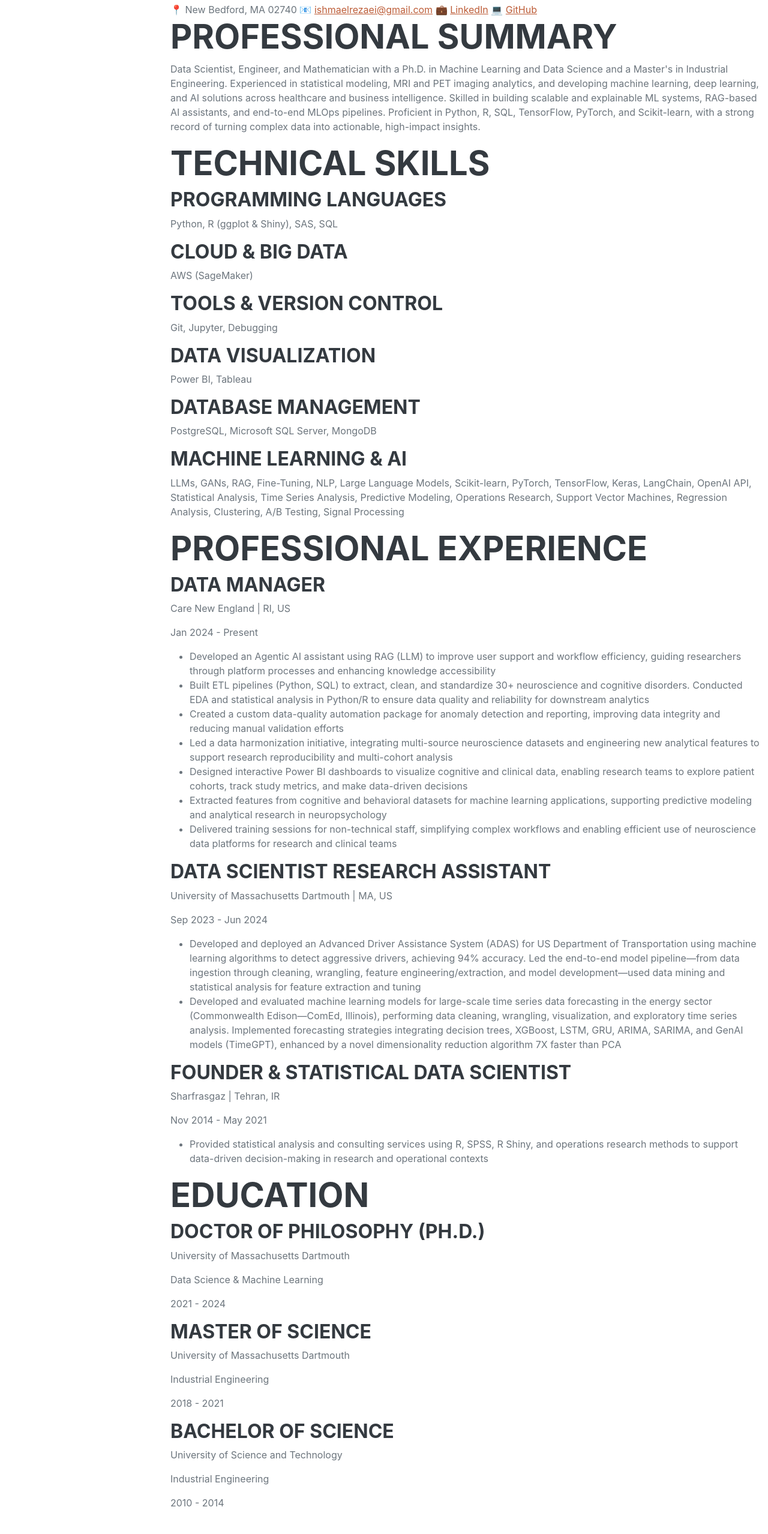
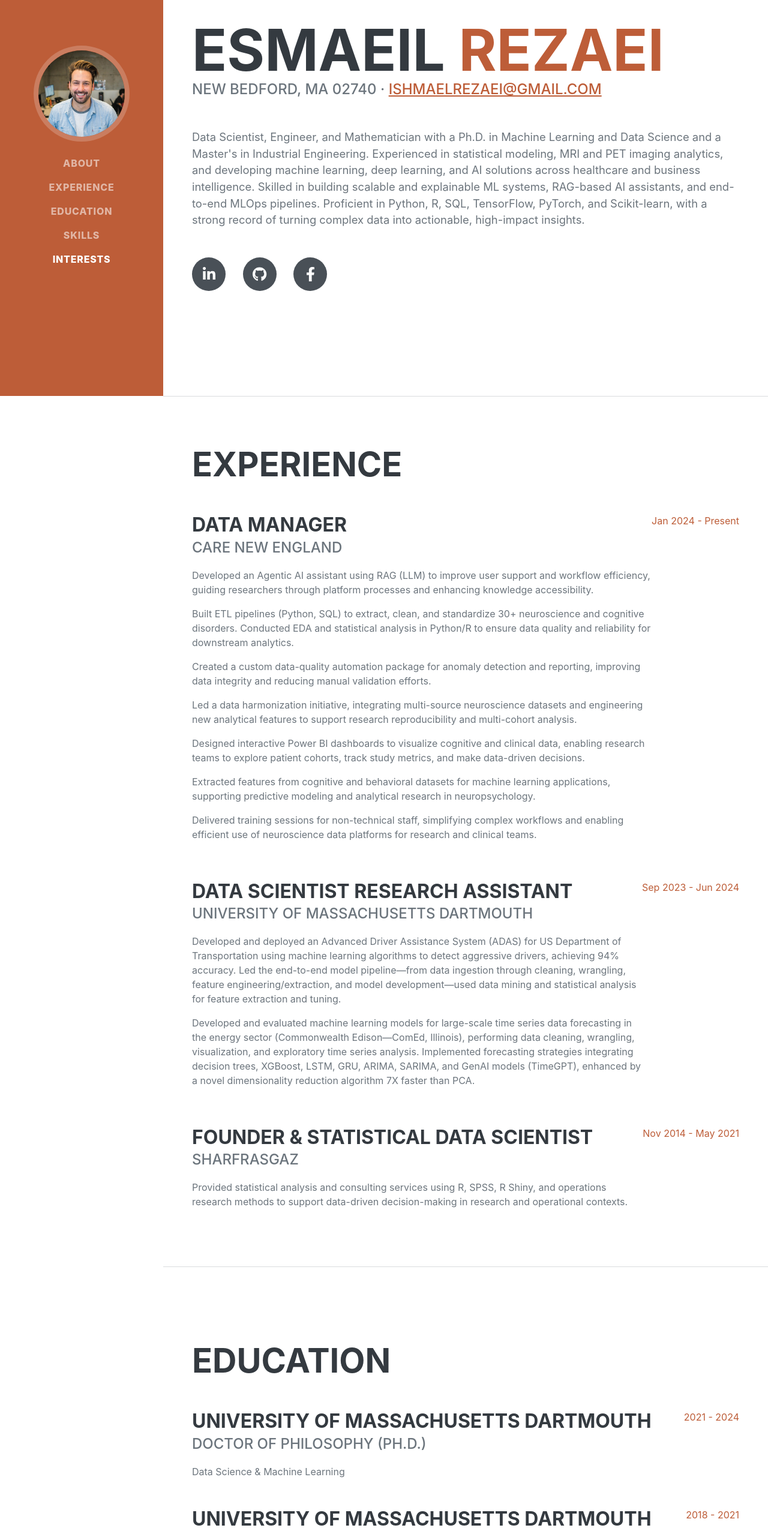
Before and after one commit to esmaeil-rezaei/esmaeil-rezaei.github.io, a plain HTML site: page index.html in a window 1280 px wide. Shown: the part 140-2697 px from the top of the page at 60% size. Before the commit the page ends 2673 px from the top, so only its background shows below. Drawn offline with nearby package versions, Linux system fonts and the light colour scheme; a web font is replaced by a local one.

Commit message:
Refactor index.html structure and improve metadata
Updated the head section with new meta tags and links, improved the structure of the body, and added navigation and content sections.

```diff
--- a/index.html
+++ b/index.html
@@ -1,157 +1,167 @@
 <!DOCTYPE html>
 <html lang="en">
     <head>
-    <meta charset="UTF-8">
-    <meta name="viewport" content="width=device-width, initial-scale=1.0">
+        <meta charset="utf-8" />
+        <meta name="viewport" content="width=device-width, initial-scale=1, shrink-to-fit=no" />
+        <meta name="description" content="Resume of Esmaeil Rezaei - Data Scientist, Engineer, and Mathematician" />
+        <meta name="author" content="Esmaeil Rezaei" />
         <title>Esmaeil Rezaei - Resume</title>
-    <link rel="stylesheet" href="css/styles.css">
-    <link href="https://fonts.googleapis.com/css2?family=Inter:wght@300;400;500;600;700&display=swap" rel="stylesheet">
+        <link rel="icon" type="image/x-icon" href="assets/img/favicon.ico" />
+        <!-- Font Awesome icons (free version)-->
+        <script src="https://use.fontawesome.com/releases/v6.3.0/js/all.js" crossorigin="anonymous"></script>
+        <!-- Google fonts-->
+        <link href="https://fonts.googleapis.com/css?family=Saira+Extra+Condensed:500,700" rel="stylesheet" type="text/css" />
+        <link href="https://fonts.googleapis.com/css?family=Muli:400,400i,800,800i" rel="stylesheet" type="text/css" />
+        <!-- Core theme CSS (includes Bootstrap)-->
+        <link href="css/styles.css" rel="stylesheet" />
     </head>
-<body>
-    <div class="container">
-        <!-- Header -->
-        <header class="header">
-            <div class="header-content">
-                <h1 class="name">ESMAEIL REZAEI</h1>
-                <p class="title">Data Scientist | Machine Learning Engineer | Ph.D.</p>
-                <div class="contact-info">
-                    <span>📍 New Bedford, MA 02740</span>
-                    <span>📧 <a href="mailto:ishmaelrezaei@gmail.com">ishmaelrezaei@gmail.com</a></span>
-                    <span>💼 <a href="https://www.linkedin.com/in/esmaeil-rezaei/" target="_blank">LinkedIn</a></span>
-                    <span>💻 <a href="https://github.com/esmaeil-rezaei" target="_blank">GitHub</a></span>
+    <body id="page-top">
+        <!-- Navigation-->
+        <nav class="navbar navbar-expand-lg navbar-dark bg-primary fixed-top" id="sideNav">
+            <a class="navbar-brand js-scroll-trigger" href="#page-top">
+                <span class="d-block d-lg-none">Esmaeil Rezaei</span>
+                <span class="d-none d-lg-block"><img class="img-fluid img-profile rounded-circle mx-auto mb-2" src="assets/img/profile.jpg" alt="..." /></span>
+            </a>
+            <button class="navbar-toggler" type="button" data-bs-toggle="collapse" data-bs-target="#navbarResponsive" aria-controls="navbarResponsive" aria-expanded="false" aria-label="Toggle navigation"><span class="navbar-toggler-icon"></span></button>
+            <div class="collapse navbar-collapse" id="navbarResponsive">
+                <ul class="navbar-nav">
+                    <li class="nav-item"><a class="nav-link js-scroll-trigger" href="#about">About</a></li>
+                    <li class="nav-item"><a class="nav-link js-scroll-trigger" href="#experience">Experience</a></li>
+                    <li class="nav-item"><a class="nav-link js-scroll-trigger" href="#education">Education</a></li>
+                    <li class="nav-item"><a class="nav-link js-scroll-trigger" href="#skills">Skills</a></li>
+                    <li class="nav-item"><a class="nav-link js-scroll-trigger" href="#interests">Interests</a></li>
+                </ul>
             </div>
+        </nav>
+        <!-- Page Content-->
+        <div class="container-fluid p-0">
+            <!-- About-->
+            <section class="resume-section" id="about">
+                <div class="resume-section-content">
+                    <h1 class="mb-0">
+                        Esmaeil
+                        <span class="text-primary">Rezaei</span>
+                    </h1>
+                    <div class="subheading mb-5">
+                        New Bedford, MA 02740 ·
+                        <a href="mailto:ishmaelrezaei@gmail.com">ishmaelrezaei@gmail.com</a>
                     </div>
-        </header>
-
-        <!-- Professional Summary -->
-        <section class="section">
-            <h2 class="section-title">PROFESSIONAL SUMMARY</h2>
-            <p class="summary-text">
-                Data Scientist, Engineer, and Mathematician with a Ph.D. in Machine Learning and Data Science and a Master's in Industrial Engineering. Experienced in statistical modeling, MRI and PET imaging analytics, and developing machine learning, deep learning, and AI solutions across healthcare and business intelligence. Skilled in building scalable and explainable ML systems, RAG-based AI assistants, and end-to-end MLOps pipelines. Proficient in Python, R, SQL, TensorFlow, PyTorch, and Scikit-learn, with a strong record of turning complex data into actionable, high-impact insights.
-            </p>
-        </section>
-
-        <!-- Skills -->
-        <section class="section">
-            <h2 class="section-title">TECHNICAL SKILLS</h2>
-            <div class="skills-grid">
-                <div class="skill-category">
-                    <h3 class="skill-category-title">Programming Languages</h3>
-                    <p>Python, R (ggplot & Shiny), SAS, SQL</p>
-                </div>
-                <div class="skill-category">
-                    <h3 class="skill-category-title">Cloud & Big Data</h3>
-                    <p>AWS (SageMaker)</p>
-                </div>
-                <div class="skill-category">
-                    <h3 class="skill-category-title">Tools & Version Control</h3>
-                    <p>Git, Jupyter, Debugging</p>
-                </div>
-                <div class="skill-category">
-                    <h3 class="skill-category-title">Data Visualization</h3>
-                    <p>Power BI, Tableau</p>
-                </div>
-                <div class="skill-category">
-                    <h3 class="skill-category-title">Database Management</h3>
-                    <p>PostgreSQL, Microsoft SQL Server, MongoDB</p>
-                </div>
-                <div class="skill-category">
-                    <h3 class="skill-category-title">Machine Learning & AI</h3>
-                    <p>LLMs, GANs, RAG, Fine-Tuning, NLP, Large Language Models, Scikit-learn, PyTorch, TensorFlow, Keras, LangChain, OpenAI API, Statistical Analysis, Time Series Analysis, Predictive Modeling, Operations Research, Support Vector Machines, Regression Analysis, Clustering, A/B Testing, Signal Processing</p>
+                    <p class="lead mb-5">Data Scientist, Engineer, and Mathematician with a Ph.D. in Machine Learning and Data Science and a Master's in Industrial Engineering. Experienced in statistical modeling, MRI and PET imaging analytics, and developing machine learning, deep learning, and AI solutions across healthcare and business intelligence. Skilled in building scalable and explainable ML systems, RAG-based AI assistants, and end-to-end MLOps pipelines. Proficient in Python, R, SQL, TensorFlow, PyTorch, and Scikit-learn, with a strong record of turning complex data into actionable, high-impact insights.</p>
+                    <div class="social-icons">
+                        <a class="social-icon" href="https://www.linkedin.com/in/esmaeil-rezaei/"><i class="fab fa-linkedin-in"></i></a>
+                        <a class="social-icon" href="https://github.com/esmaeil-rezaei"><i class="fab fa-github"></i></a>
+                        <a class="social-icon" href="https://www.facebook.com/share/1DqZK83NSU/?mibextid=wwXIfr"><i class="fab fa-facebook-f"></i></a>
                     </div>
                 </div>
             </section>
-
-        <!-- Professional Experience -->
-        <section class="section">
-            <h2 class="section-title">PROFESSIONAL EXPERIENCE</h2>
-
-            <div class="experience-item">
-                <div class="experience-header">
-                    <div>
-                        <h3 class="job-title">Data Manager</h3>
-                        <p class="company">Care New England | RI, US</p>
+            <hr class="m-0" />
+            <!-- Experience-->
+            <section class="resume-section" id="experience">
+                <div class="resume-section-content">
+                    <h2 class="mb-5">Experience</h2>
+                    <div class="d-flex flex-column flex-md-row justify-content-between mb-5">
+                        <div class="flex-grow-1">
+                            <h3 class="mb-0">Data Manager</h3>
+                            <div class="subheading mb-3">Care New England</div>
+                            <p>Developed an Agentic AI assistant using RAG (LLM) to improve user support and workflow efficiency, guiding researchers through platform processes and enhancing knowledge accessibility.</p>
+                            <p>Built ETL pipelines (Python, SQL) to extract, clean, and standardize 30+ neuroscience and cognitive disorders. Conducted EDA and statistical analysis in Python/R to ensure data quality and reliability for downstream analytics.</p>
+                            <p>Created a custom data-quality automation package for anomaly detection and reporting, improving data integrity and reducing manual validation efforts.</p>
+                            <p>Led a data harmonization initiative, integrating multi-source neuroscience datasets and engineering new analytical features to support research reproducibility and multi-cohort analysis.</p>
+                            <p>Designed interactive Power BI dashboards to visualize cognitive and clinical data, enabling research teams to explore patient cohorts, track study metrics, and make data-driven decisions.</p>
+                            <p>Extracted features from cognitive and behavioral datasets for machine learning applications, supporting predictive modeling and analytical research in neuropsychology.</p>
+                            <p>Delivered training sessions for non-technical staff, simplifying complex workflows and enabling efficient use of neuroscience data platforms for research and clinical teams.</p>
                         </div>
-                    <p class="date">Jan 2024 - Present</p>
+                        <div class="flex-shrink-0"><span class="text-primary">Jan 2024 - Present</span></div>
                     </div>
-                <ul class="responsibilities">
-                    <li>Developed an Agentic AI assistant using RAG (LLM) to improve user support and workflow efficiency, guiding researchers through platform processes and enhancing knowledge accessibility</li>
-                    <li>Built ETL pipelines (Python, SQL) to extract, clean, and standardize 30+ neuroscience and cognitive disorders. Conducted EDA and statistical analysis in Python/R to ensure data quality and reliability for downstream analytics</li>
-                    <li>Created a custom data-quality automation package for anomaly detection and reporting, improving data integrity and reducing manual validation efforts</li>
-                    <li>Led a data harmonization initiative, integrating multi-source neuroscience datasets and engineering new analytical features to support research reproducibility and multi-cohort analysis</li>
-                    <li>Designed interactive Power BI dashboards to visualize cognitive and clinical data, enabling research teams to explore patient cohorts, track study metrics, and make data-driven decisions</li>
-                    <li>Extracted features from cognitive and behavioral datasets for machine learning applications, supporting predictive modeling and analytical research in neuropsychology</li>
-                    <li>Delivered training sessions for non-technical staff, simplifying complex workflows and enabling efficient use of neuroscience data platforms for research and clinical teams</li>
-                </ul>
+                    <div class="d-flex flex-column flex-md-row justify-content-between mb-5">
+                        <div class="flex-grow-1">
+                            <h3 class="mb-0">Data Scientist Research Assistant</h3>
+                            <div class="subheading mb-3">University of Massachusetts Dartmouth</div>
+                            <p>Developed and deployed an Advanced Driver Assistance System (ADAS) for US Department of Transportation using machine learning algorithms to detect aggressive drivers, achieving 94% accuracy. Led the end-to-end model pipeline—from data ingestion through cleaning, wrangling, feature engineering/extraction, and model development—used data mining and statistical analysis for feature extraction and tuning.</p>
+                            <p>Developed and evaluated machine learning models for large-scale time series data forecasting in the energy sector (Commonwealth Edison—ComEd, Illinois), performing data cleaning, wrangling, visualization, and exploratory time series analysis. Implemented forecasting strategies integrating decision trees, XGBoost, LSTM, GRU, ARIMA, SARIMA, and GenAI models (TimeGPT), enhanced by a novel dimensionality reduction algorithm 7X faster than PCA.</p>
                         </div>
-
-            <div class="experience-item">
-                <div class="experience-header">
-                    <div>
-                        <h3 class="job-title">Data Scientist Research Assistant</h3>
-                        <p class="company">University of Massachusetts Dartmouth | MA, US</p>
+                        <div class="flex-shrink-0"><span class="text-primary">Sep 2023 - Jun 2024</span></div>
                     </div>
-                    <p class="date">Sep 2023 - Jun 2024</p>
+                    <div class="d-flex flex-column flex-md-row justify-content-between">
+                        <div class="flex-grow-1">
+                            <h3 class="mb-0">Founder & Statistical Data Scientist</h3>
+                            <div class="subheading mb-3">Sharfrasgaz</div>
+                            <p>Provided statistical analysis and consulting services using R, SPSS, R Shiny, and operations research methods to support data-driven decision-making in research and operational contexts.</p>
                         </div>
-                <ul class="responsibilities">
-                    <li>Developed and deployed an Advanced Driver Assistance System (ADAS) for US Department of Transportation using machine learning algorithms to detect aggressive drivers, achieving 94% accuracy. Led the end-to-end model pipeline—from data ingestion through cleaning, wrangling, feature engineering/extraction, and model development—used data mining and statistical analysis for feature extraction and tuning</li>
-                    <li>Developed and evaluated machine learning models for large-scale time series data forecasting in the energy sector (Commonwealth Edison—ComEd, Illinois), performing data cleaning, wrangling, visualization, and exploratory time series analysis. Implemented forecasting strategies integrating decision trees, XGBoost, LSTM, GRU, ARIMA, SARIMA, and GenAI models (TimeGPT), enhanced by a novel dimensionality reduction algorithm 7X faster than PCA</li>
-                </ul>
-            </div>
-
-            <div class="experience-item">
-                <div class="experience-header">
-                    <div>
-                        <h3 class="job-title">Founder & Statistical Data Scientist</h3>
-                        <p class="company">Sharfrasgaz | Tehran, IR</p>
-                    </div>
-                    <p class="date">Nov 2014 - May 2021</p>
-                </div>
-                <ul class="responsibilities">
-                    <li>Provided statistical analysis and consulting services using R, SPSS, R Shiny, and operations research methods to support data-driven decision-making in research and operational contexts</li>
-                </ul>
-            </div>
-        </section>
-
-        <!-- Education -->
-        <section class="section">
-            <h2 class="section-title">EDUCATION</h2>
-
-            <div class="education-item">
-                <div class="education-header">
-                    <div>
-                        <h3 class="degree">Doctor of Philosophy (Ph.D.)</h3>
-                        <p class="institution">University of Massachusetts Dartmouth</p>
-                        <p class="field">Data Science & Machine Learning</p>
-                    </div>
-                    <p class="date">2021 - 2024</p>
-                </div>
-            </div>
-
-            <div class="education-item">
-                <div class="education-header">
-                    <div>
-                        <h3 class="degree">Master of Science</h3>
-                        <p class="institution">University of Massachusetts Dartmouth</p>
-                        <p class="field">Industrial Engineering</p>
-                    </div>
-                    <p class="date">2018 - 2021</p>
-                </div>
-            </div>
-
-            <div class="education-item">
-                <div class="education-header">
-                    <div>
-                        <h3 class="degree">Bachelor of Science</h3>
-                        <p class="institution">University of Science and Technology</p>
-                        <p class="field">Industrial Engineering</p>
-                    </div>
-                    <p class="date">2010 - 2014</p>
+                        <div class="flex-shrink-0"><span class="text-primary">Nov 2014 - May 2021</span></div>
                     </div>
                 </div>
             </section>
+            <hr class="m-0" />
+            <!-- Education-->
+            <section class="resume-section" id="education">
+                <div class="resume-section-content">
+                    <h2 class="mb-5">Education</h2>
+                    <div class="d-flex flex-column flex-md-row justify-content-between mb-5">
+                        <div class="flex-grow-1">
+                            <h3 class="mb-0">University of Massachusetts Dartmouth</h3>
+                            <div class="subheading mb-3">Doctor of Philosophy (Ph.D.)</div>
+                            <div>Data Science & Machine Learning</div>
                         </div>
+                        <div class="flex-shrink-0"><span class="text-primary">2021 - 2024</span></div>
+                    </div>
+                    <div class="d-flex flex-column flex-md-row justify-content-between mb-5">
+                        <div class="flex-grow-1">
+                            <h3 class="mb-0">University of Massachusetts Dartmouth</h3>
+                            <div class="subheading mb-3">Master of Science</div>
+                            <div>Industrial Engineering</div>
+                        </div>
+                        <div class="flex-shrink-0"><span class="text-primary">2018 - 2021</span></div>
+                    </div>
+                    <div class="d-flex flex-column flex-md-row justify-content-between">
+                        <div class="flex-grow-1">
+                            <h3 class="mb-0">University of Science and Technology</h3>
+                            <div class="subheading mb-3">Bachelor of Science</div>
+                            <div>Industrial Engineering</div>
+                        </div>
+                        <div class="flex-shrink-0"><span class="text-primary">2010 - 2014</span></div>
+                    </div>
+                </div>
+            </section>
+            <hr class="m-0" />
+            <!-- Skills-->
+            <section class="resume-section" id="skills">
+                <div class="resume-section-content">
+                    <h2 class="mb-5">Skills</h2>
+                    <div class="subheading mb-3">Programming Languages</div>
+                    <p>Python, R (ggplot & Shiny), SAS, SQL</p>
 
+                    <div class="subheading mb-3">Cloud & Big Data Technologies</div>
+                    <p>AWS (SageMaker)</p>
+
+                    <div class="subheading mb-3">Tools & Version Control</div>
+                    <p>Git, Jupyter, Debugging</p>
+
+                    <div class="subheading mb-3">Data Visualization & Dashboards</div>
+                    <p>Power BI, Tableau</p>
+
+                    <div class="subheading mb-3">Database Management</div>
+                    <p>PostgreSQL, Microsoft SQL Server, MongoDB</p>
+
+                    <div class="subheading mb-3">Other Skills</div>
+                    <p>Multimodal Models, Data Fusion, MLOPs, CI/CD, Transferable Methods (Bagging, Boosting, Support Vector Machines, Regression Analysis, Clustering, Predictive Modeling, Operations Research, PyTorch, TensorFlow, Keras, LangChain, OpenAI API, Ensemble Methods (Bagging, Boosting), Domino, Alteryx</p>
+
+                    <p>Machine Learning & AI: LLMs, GANs, RAG, Fine-Tuning, Statistical Analysis, Natural Language Processing (NLP), Large Language Model (LLM), Scikit-learn, Time Series (Chronos), Metra, and TimeGPT), A/B Testing, Signal Processing</p>
+                </div>
+            </section>
+            <hr class="m-0" />
+            <!-- Interests-->
+            <section class="resume-section" id="interests">
+                <div class="resume-section-content">
+                    <h2 class="mb-5">Interests</h2>
+                    <p>As a data scientist and machine learning enthusiast, I'm passionate about leveraging AI and advanced analytics to solve complex real-world problems, particularly in healthcare and neuroscience research.</p>
+                    <p class="mb-0">I'm particularly interested in developing explainable AI systems, building scalable MLOps pipelines, and exploring the latest advancements in large language models and RAG-based AI assistants. I enjoy collaborating with cross-functional teams to turn complex data into actionable insights that drive meaningful impact.</p>
+                </div>
+            </section>
+        </div>
+        <!-- Bootstrap core JS-->
+        <script src="https://cdn.jsdelivr.net/npm/bootstrap@5.2.3/dist/js/bootstrap.bundle.min.js"></script>
+        <!-- Core theme JS-->
         <script src="js/scripts.js"></script>
     </body>
 </html>
```
Lines whose indentation alone changed are shown as unchanged.
